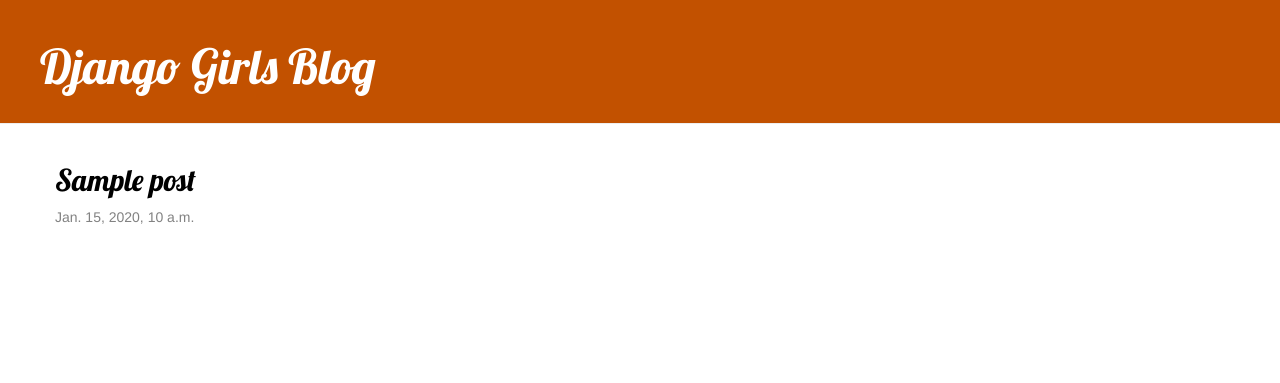
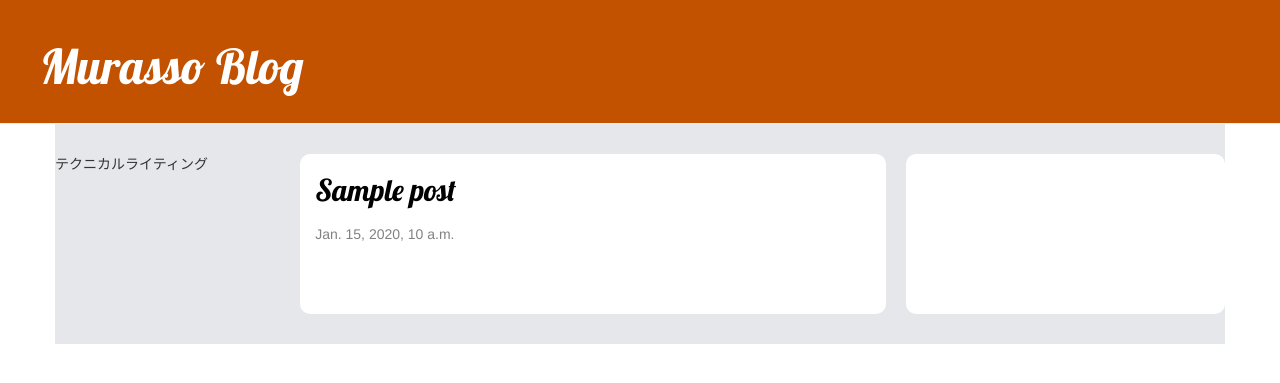
Before and after one commit to soumurata/Murasso-Blog, a Django app: template blog/templates/blog/post_list.html in a window 1280 px wide. Shown: the top 383 px of the page. Run offline with Django 4.2, Linux system fonts and the light colour scheme; the template is opened without the code that fills it: most values are stand-ins (such as "Sample title", 1, 10 or a date in 2020); some libraries are stand-ins or nearby versions.

Commit message:
fix requirements.txt

```diff
--- a/blog/static/css/blog.css
+++ b/blog/static/css/blog.css
@@ -1,6 +1,6 @@
 .page-header {
     background-color: #C25100;
-    margin-top: 0;
+    margin:0;
     padding: 20px 20px 20px 40px;
 }
 
@@ -37,10 +37,62 @@
     margin-right: 20px;
 }
 
-.post {
-    margin-bottom: 70px;
+
+
+.container{
+  background-color: #e5e7eb;
+  padding: 30px 0 30px 0;
+  display: flex;
+}
+.w-13\/18{
+  width: 72.22%;
+  /* background-color: #fff; */
+  border-radius: 10px;
+}
+.w-5\/18{
+  width: 27.78%;
+  /* background-color: #fff; */
+  border-radius: 10px;
 }
 
-.post h2 a, .post h2 a:visited {
+.w-13\/18 + .w-5\/18{
+  margin-left: 20px;
+}
+
+.w-5\/18 + .w-13\/18{
+  margin-left: 20px;
+}
+
+/* post_list */
+.post_list .main{
+  background-color: #e5e7eb;
+  display: flex;
+}
+.post_list .w-13\/18 .w-13\/18{
+  background-color: #fff;
+}
+
+.post_list .second{
+  background-color: #fff;
+}
+
+.post_list .post h2 a, .post h2 a:visited {
     color: #000000;
 }
+
+.post_list .post{
+  padding-left: 15px;
+  margin-bottom: 70px;
+  display: grid;
+  gap: 0.75rem;
+}
+
+/* post_detail */
+.post_detail .main{
+  background-color: #fff;
+  padding: 10px;
+}
+
+.post_detail .second{
+  background-color: #fff;
+}
--- a/blog/templates/blog/base.html
+++ b/blog/templates/blog/base.html
@@ -1,7 +1,7 @@
 {% load static %}
 <html>
 <head>
-        <title>Django Girls blog</title>
+  <title>Murasso blog</title>
   <link rel="stylesheet" href="//maxcdn.bootstrapcdn.com/bootstrap/3.2.0/css/bootstrap.min.css">
   <link rel="stylesheet" href="//maxcdn.bootstrapcdn.com/bootstrap/3.2.0/css/bootstrap-theme.min.css">
   <link href='//fonts.googleapis.com/css?family=Lobster&subset=latin,latin-ext' rel='stylesheet' type='text/css'>
@@ -12,15 +12,9 @@
     {% if user.is_authenticated %}
     <a href="{% url 'post_new' %}" class="top-menu"><span class="glyphicon glyphicon-plus"></span></a>
     {% endif %}
-      <h1><a href="/">Django Girls Blog</a></h1>
+    <h1><a href="/">Murasso Blog</a></h1>
   </div>
-    <div class="content container">
-        <div class="row">
-            <div class="col-md-8">
   {% block content %}
   {% endblock %}
-            </div>
-        </div>
-    </div>
 </body>
 </html>
--- a/blog/templates/blog/post_list.html
+++ b/blog/templates/blog/post_list.html
@@ -1,6 +1,13 @@
 {% extends 'blog/base.html' %}
 
 {% block content %}
+<div class="post_list">
+  <div class="container">
+    <div class="w-13/18 main">
+      <div class="w-5/18 category">
+        テクニカルライティング
+      </div>
+      <div class="w-13/18">
         {% for post in posts %}
         <div class="post">
           <h2><a href="{% url 'post_detail' pk=post.pk %}">{{ post.title }}</a></h2>
@@ -9,4 +16,15 @@
           </div>
         </div>
         {% endfor %}
+      </div>
+    </div>
+    <div class="w-5/18 second">
+      <div class="row">
+        <div class="col-md-8">
+        </div>
+      </div>
+    </div>
+
+  </div>
+</div>
 {% endblock %}
--- a/mysite/urls.py
+++ b/mysite/urls.py
@@ -15,7 +15,7 @@
 """
 from django.contrib import admin
 from django.urls import path, include
-from django.conf.urls import url
+from django.urls import re_path as url
 
 
 urlpatterns = [
--- /dev/null
+++ b/requirements.txt
@@ -0,0 +1,4 @@
+django
+django-mdeditor
+django-markdownx
+Markdown
```
Also changed, not shown: blog/templates/blog/post_detail.html (+7 -1 lines), db.sqlite3. Lines whose indentation alone changed are shown as unchanged.
